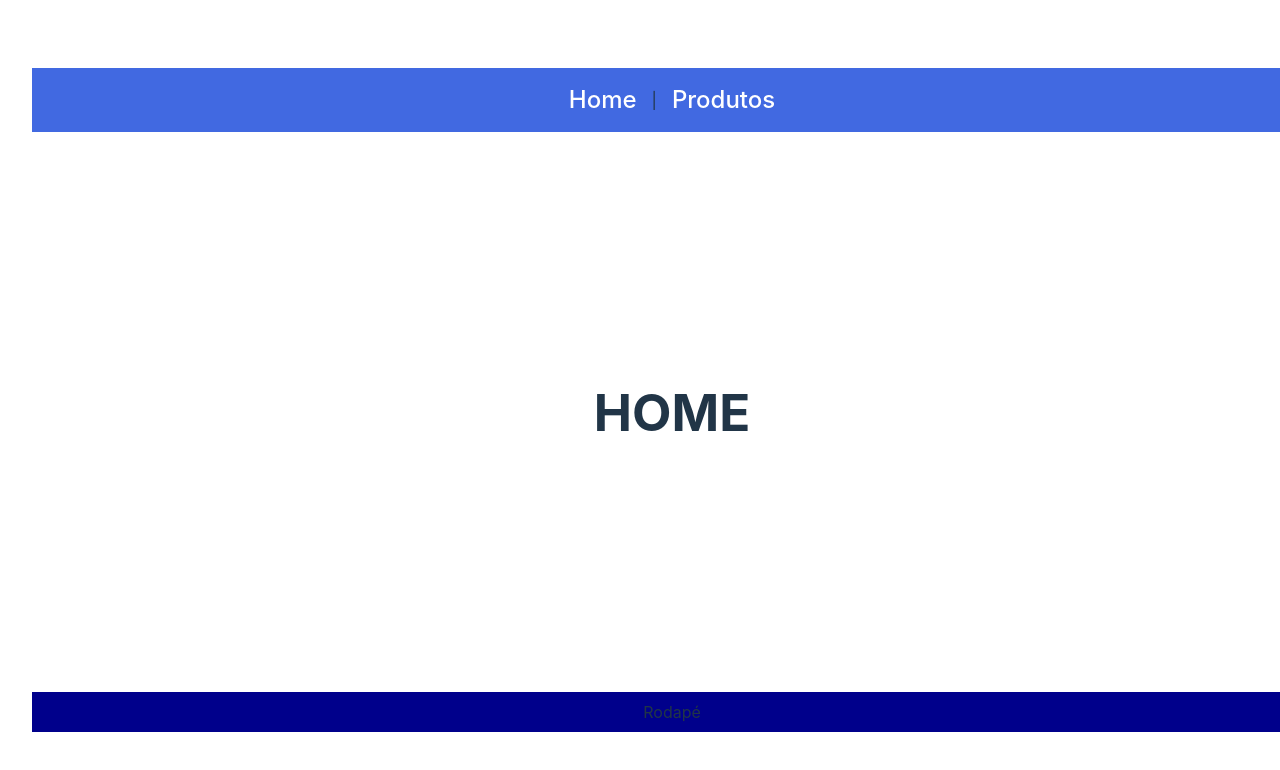
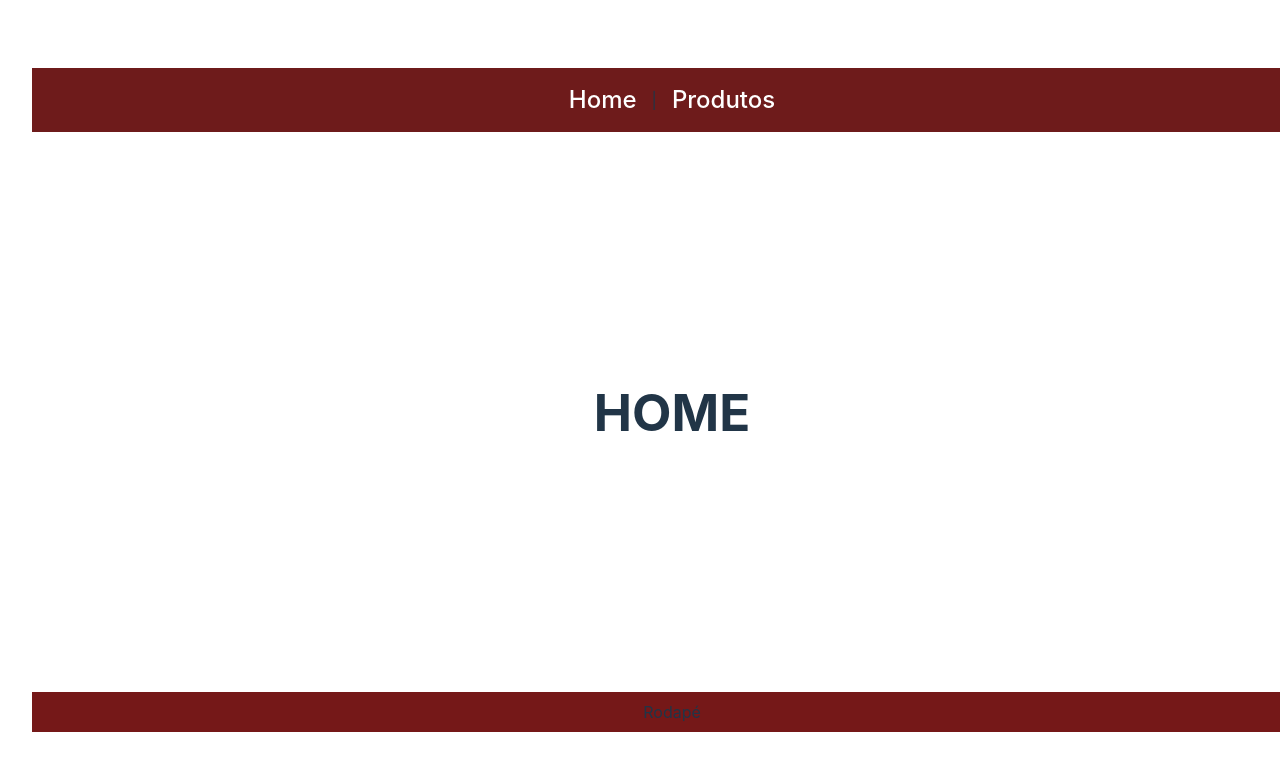
Before and after one commit to guinaoki/my-create-app2, a React (Vite) app: page / in a window 1280 px wide. Shown: the top 770 px of the page. Built offline with nearby package versions, Linux system fonts and the light colour scheme.

Commit message:
mexendo no css

```diff
--- a/package.json
+++ b/package.json
@@ -12,6 +12,7 @@
   "dependencies": {
     "react": "^18.2.0",
     "react-dom": "^18.2.0",
+    "react-icons": "^4.10.1",
     "react-router-dom": "^6.15.0"
   },
   "devDependencies": {
--- a/src/App.css
+++ b/src/App.css
@@ -44,7 +44,7 @@
 nav{
   display: flex; width: 100vw;
   justify-content: center; align-items: center;
-  height: 8vh; background-color: royalblue;
+  height: 8vh; background-color: rgb(110, 27, 27);
 
   & a{color: white; font-size: 1.5em; padding: 15px;}
 }
@@ -58,5 +58,5 @@ main{
 footer{
   display: flex; width: 100vw; justify-content: center;
   align-items: center; height: 5vh;
-  background-color: darkblue;
+  background-color: rgb(117, 24, 24);
 }
```
Also changed, not shown: 1 other file (tests, documents, lock files or other folders).
